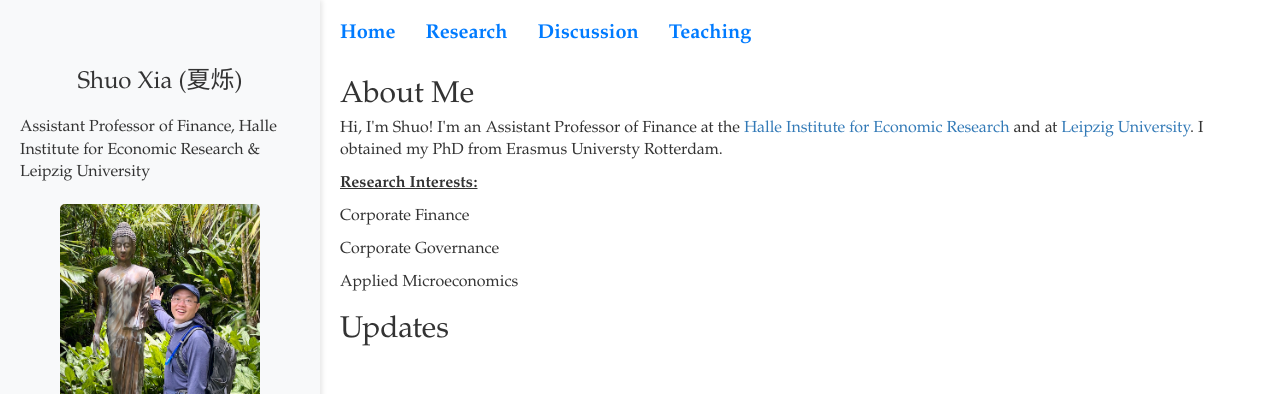
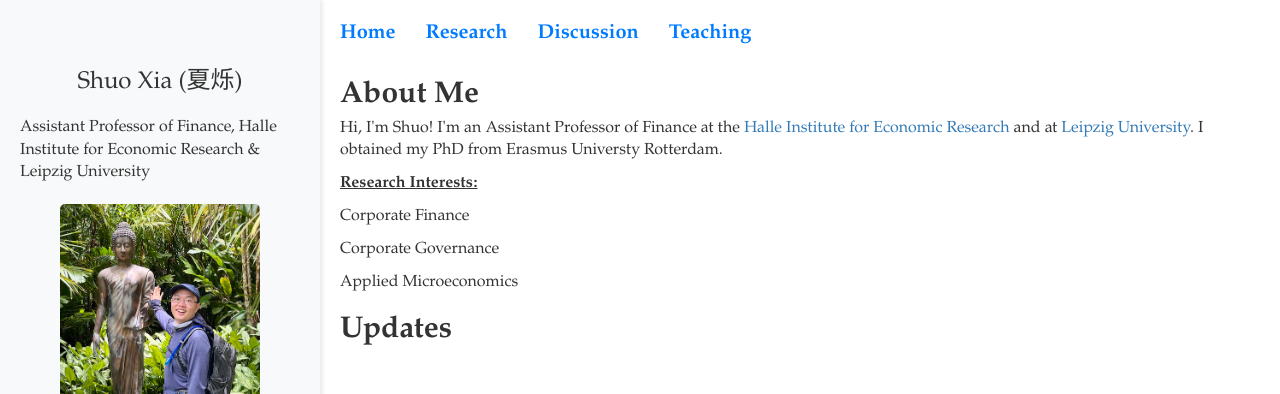
Before and after one commit to shuo-xia/shuo-xia.github.io, a plain HTML site: page index.html in a window 1280 px wide. Shown: the top 394 px of the page. Drawn offline with nearby package versions, Linux system fonts and the light colour scheme.

Commit message:
Update index.html

```diff
--- a/index.html
+++ b/index.html
@@ -111,12 +111,14 @@
       margin-bottom: 10px;
     }
 
-    /* Styling specific for "Update section"*/
     h2 {
     font-family: 'Garamond', serif;
-    font-size: 30px;
+    font-weight: bold;
+    /*font-size: 30px;*/
     margin-bottom: 5px; /* Adds spacing below the title */
     }
+
+    /* Styling specific for "Update section"*/
 
     .list-section {
     max-height: 400px; /* Adjust the maximum height as needed */
```
